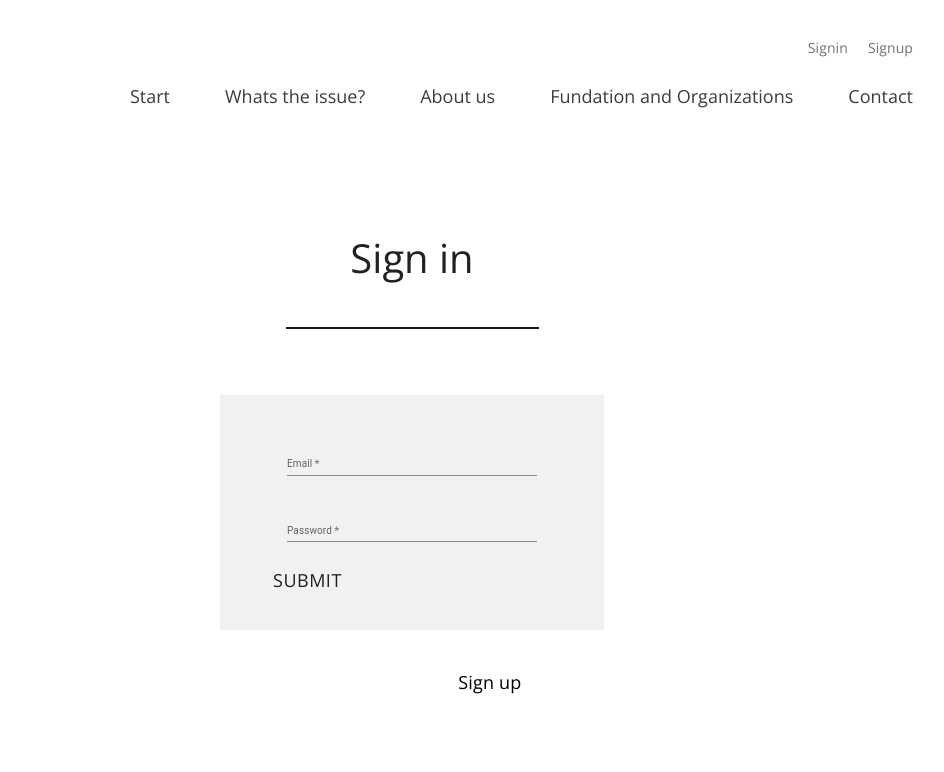
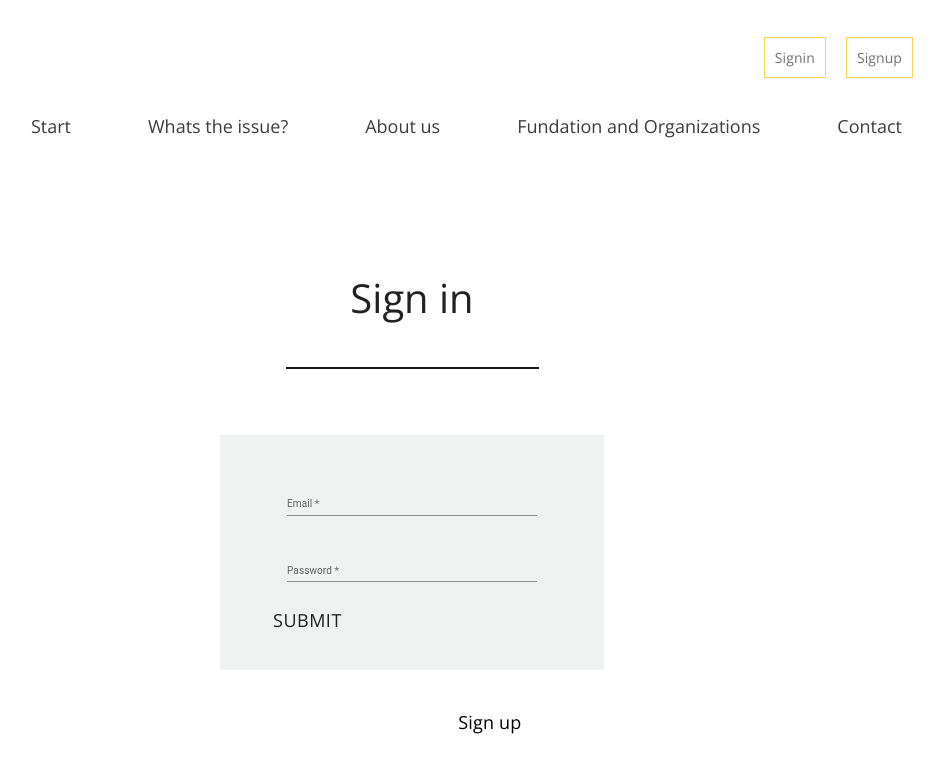
Before and after one commit to zanetasochon/Give-things-back, a React (Vite) app: page /signin in a window 1280 px wide. Shown: the top 772 px of the page, without its empty margins (228-1172 px from the left). Built offline with nearby package versions, Linux system fonts and the light colour scheme; no server answers.

Commit message:
add example css module for navigation component

```diff
--- a/src/App.scss
+++ b/src/App.scss
@@ -8,7 +8,6 @@
   font-family: $font-base;
 }
 
-@import "./components/Navigation/navigation.scss";
 @import "./components/Start/dashboardStart.scss";
 @import "./views/Logout/logout.scss";
 @import "././components/ThreeColumns/dashboardThreeColumns.scss";
--- a/src/components/Navigation/Navigation.tsx
+++ b/src/components/Navigation/Navigation.tsx
@@ -1,7 +1,7 @@
 import { useSelector } from "react-redux";
 import { Link, useNavigate } from "react-router-dom";
 import { selectUser, signOutUserAction } from "../../store/slices/userSlice";
-import "./navigation.scss";
+import styles from "./navigation.module.scss";
 // eslint-disable-next-line import/order
 import * as Scroll from "react-scroll";
 import { signOutService } from "../../services/auth.service";
@@ -35,76 +35,43 @@ export const Navigation = () => {
     };
 
     return (
-    <nav className="container">
-      <div className="container__auth">
+        <nav className={styles.container}>
+            <div className={styles.auth}>
                 {!user.id.length ? (
                     <>
-            <Link className="auth__button--nav" to="/signin">
+                        <Link className={styles.authButton} to="/signin">
                             Signin
                         </Link>
-            <Link className="auth__button--nav" to="/signup">
+                        <Link className={styles.authButton} to="/signup">
                             Signup
                         </Link>
                     </>
                 ) : (
                     <>
-            <div className="hi__user">Howdy! {user.email}</div>
-            <button
-              onClick={handleClickToDonateThing}
-              type="button"
-              className="auth__button--nav"
-            >
+                        <div className={styles.hiUser}>Howdy! {user.email}</div>
+                        <button onClick={handleClickToDonateThing} type="button" className={styles.authButton}>
                             Give Things Back
                         </button>
-            <button
-              onClick={handleSignOut}
-              className="auth__button--nav"
-              type="button"
-            >
+                        <button onClick={handleSignOut} className={styles.authButton} type="button">
                             Wyloguj
                         </button>
                     </>
                 )}
             </div>
-      <div className="container--nav">
-        <button
-          className="button__nav"
-          type="button"
-          id="elementStart"
-          onClick={onClickScroll}
-        >
+            <div className={styles.nav}>
+                <button className={styles.navButton} type="button" id="elementStart" onClick={onClickScroll}>
                     Start
                 </button>
-        <button
-          type="button"
-          className="button__nav"
-          id="elementFourSteps"
-          onClick={onClickScroll}
-        >
+                <button type="button" className={styles.navButton} id="elementFourSteps" onClick={onClickScroll}>
                     Whats the issue?
                 </button>
-        <button
-          className="button__nav"
-          type="button"
-          id="elementAboutUs"
-          onClick={onClickScroll}
-        >
+                <button className={styles.navButton} type="button" id="elementAboutUs" onClick={onClickScroll}>
                     About us
                 </button>
-        <button
-          className="button__nav"
-          type="button"
-          id="whatWeHelp"
-          onClick={onClickScroll}
-        >
+                <button className={styles.navButton} type="button" id="whatWeHelp" onClick={onClickScroll}>
                     Fundation and Organizations
                 </button>
-        <button
-          className="button__nav"
-          type="button"
-          id="elementContact"
-          onClick={onClickScroll}
-        >
+                <button className={styles.navButton} type="button" id="elementContact" onClick={onClickScroll}>
                     Contact
                 </button>
             </div>
--- /dev/null
+++ b/src/components/Navigation/navigation.module.scss
@@ -0,0 +1,64 @@
+@import "/src/scss/settings/variables";
+
+.container {
+    padding-left: 13.9rem;
+    padding-right: 13.9rem;
+    padding-top: 3.7rem;
+    display: flex;
+    flex-direction: column;
+    align-items: flex-end;
+    gap: 26px;
+    position: relative;
+    z-index: 999;
+}
+
+.auth {
+    display: inherit;
+    gap: 20px;
+}
+
+.hiUser {
+    font-size: 1.4rem;
+    font-weight: 400;
+}
+
+.authButton {
+    text-decoration: none;
+    color: $color-secondary;
+    font-size: 1.4rem;
+    font-weight: 400;
+    background: none;
+    border: none;
+    box-shadow: none;
+    cursor: pointer;
+    border: 0.75px solid #fad648;
+    padding: 9px 10px;
+
+    &:hover {
+        border-color: #fad648;
+    }
+}
+
+.nav {
+    display: inherit;
+    gap: 55px;
+    font-weight: 400;
+    flex-wrap: wrap;
+}
+
+
+.navButton {
+    text-decoration: none;
+    color: $color-primary;
+    font-size: 1.8rem;
+    background: none;
+    border: none;
+    box-shadow: none;
+    border: 0.75px solid transparent;
+    padding: 9px 10px;
+    cursor: pointer;
+
+    &:hover {
+        border-color: #000;
+    }
+}
--- a/src/components/Navigation/navigation.scss
+++ /dev/null
@@ -1,61 +0,0 @@
-@import "/src/scss/settings/variables";
-
-.container {
-  padding-left: 13.9rem;
-  padding-right: 13.9rem;
-  padding-top: 3.7rem;
-  display: flex;
-  flex-direction: column;
-  align-items: flex-end;
-  gap: 26px;
-  position: relative;
-  z-index: 999;
-
-  .container__auth {
-    display: inherit;
-    gap: 20px;
-
-    .hi__user {
-      font-size: 1.4rem;
-      font-weight: 400;
-    }
-    .auth__button--nav {
-      text-decoration: none;
-      color: $color-secondary;
-      font-size: 1.4rem;
-      font-weight: 400;
-      background: none;
-      border: none;
-      box-shadow: none;
-      cursor: pointer;
-
-      &:hover {
-        border: 0.75px solid #fad648;
-        padding: 9px 10px;
-        cursor: pointer;
-      }
-    }
-  }
-
-  .container--nav {
-    display: inherit;
-    gap: 55px;
-    font-weight: 400;
-    flex-wrap: wrap;
-
-    .button__nav {
-      text-decoration: none;
-      color: $color-primary;
-      font-size: 1.8rem;
-      background: none;
-      border: none;
-      box-shadow: none;
-
-      &:hover {
-        border: 0.75px solid #000;
-        padding: 9px 10px;
-        cursor: pointer;
-      }
-    }
-  }
-}
```
Lines whose indentation alone changed are shown as unchanged.
